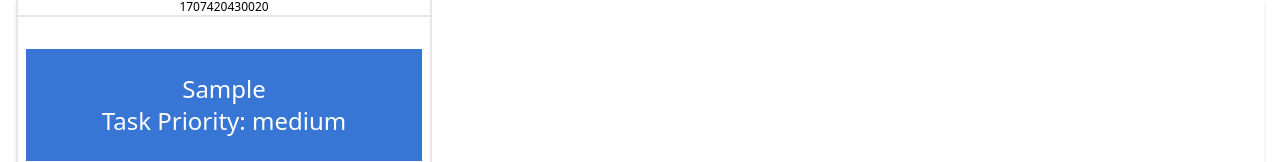
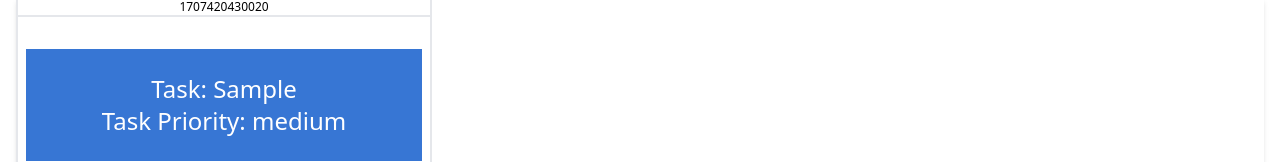
Before and after one commit to shapna-akter/Qtec-Task, a Next.js app: page /todoList in a window 1280 px wide. Both pictures are taken after typing "Sample" into the empty fields and a click on the button "Add Task". Shown: the part 237-399 px from the top of the page. Built offline with nearby package versions, Linux system fonts and the light colour scheme.

Commit message:
done: task completed or not

```diff
--- a/src/app/todoList/page.js
+++ b/src/app/todoList/page.js
@@ -72,9 +72,10 @@ const TodoList = () => {
                                     </div>
                                     <div className="card-body px-2">
                                         <div className="bg-[#3776D4] text-base-100 py-6 px-2 text-center text-2xl">
-                                            <p className={`${task.completed ? 'line-through' : ''}`}>
+                                            <p>Task: <span className={`${task.completed ? 'line-through' : ''}`}>
                                                 {task.text}
-                                            </p>
+                                            </span></p>
+
                                             <p>Task Priority: {task?.priority}</p>
                                         </div>
                                         <div className='flex items-center justify-center gap-2'>
```
